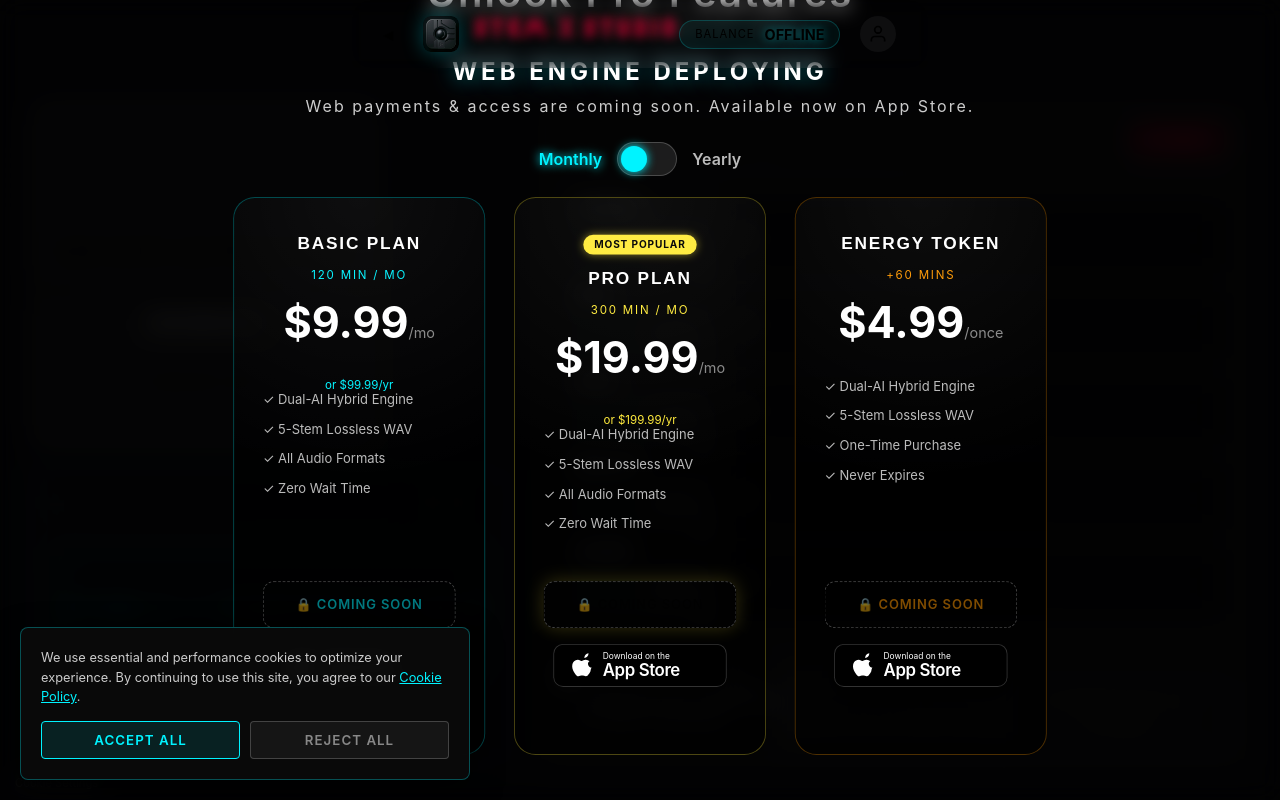
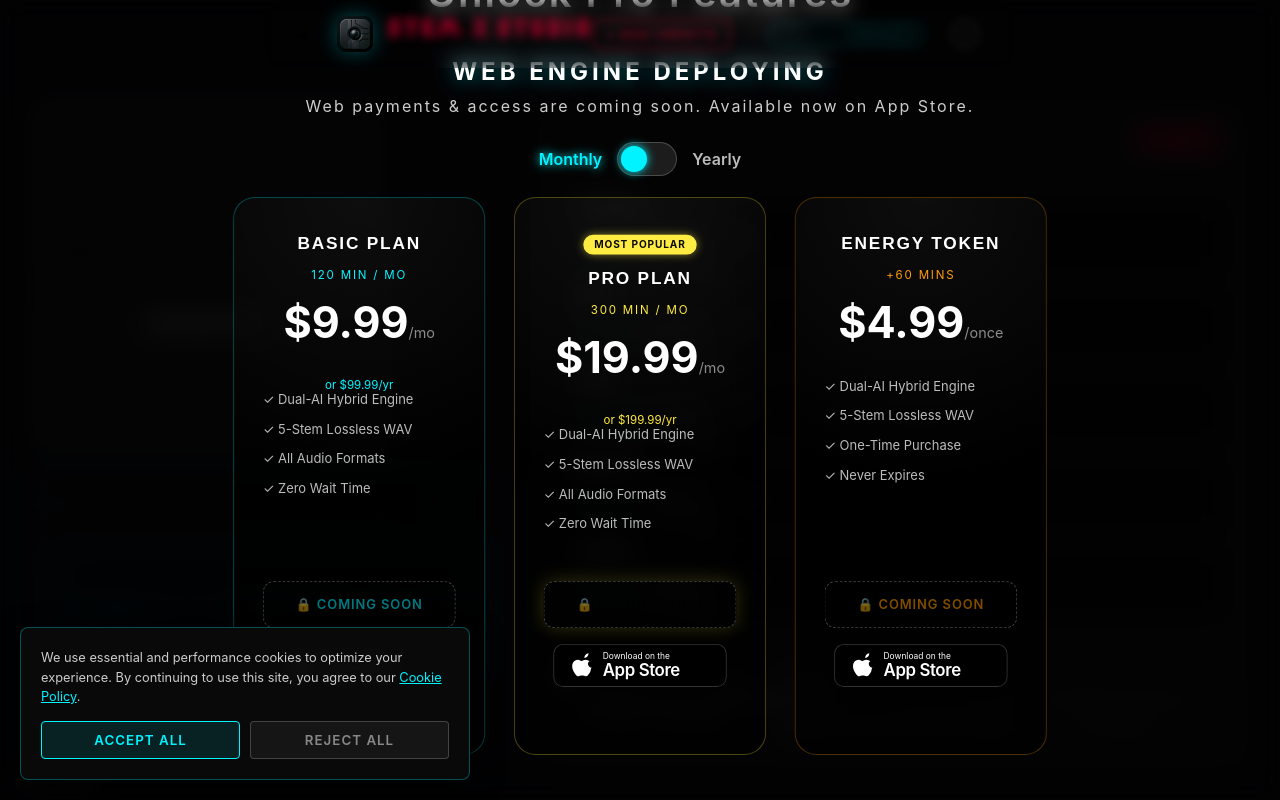
Before and after one commit to FuseVoid/stem-x-web, a plain HTML site: page app.html in a window 1280 px wide. Drawn offline with nearby package versions, Linux system fonts and the light colour scheme; a script that the page names is missing.

Commit message:
fix: restore original auth logic and apply physical blur shield over header

```diff
--- a/app.html
+++ b/app.html
@@ -209,17 +209,18 @@
             <img src="favicon.png" alt="FUSE VOID Logo" class="nav-logo" style="width: 36px; height: 36px; border-radius: 8px; filter: drop-shadow(0 0 10px rgba(0,243,255,0.3));">
             <span class="logo-text">STEM-X STUDIO</span>
         </div>
-        <div class="app-user-panel" style="position: relative; z-index: 10000; pointer-events: auto;">
-            <!-- Buton GİZLENDİ ve TIKLAMA (onclick) ÖZELLİĞİ TAMAMEN SİLİNDİ (Web açılana kadar) -->
-            <a href="javascript:void(0);" id="add-credits-btn-top" class="add-credits-btn" style="color: #ff0032; background: transparent; cursor: pointer; text-decoration: none; border: 1px solid #ff0032; padding: 6px 12px; border-radius: 4px; font-size: 0.75rem; letter-spacing: 1.5px; font-weight: 600; margin-right: 15px; box-shadow: 0 0 10px rgba(255, 0, 50, 0.2); transition: all 0.3s ease; text-transform: uppercase; z-index: 999999; display: none !important;">
+        <div class="app-user-panel" style="position: relative; z-index: 10000; filter: blur(4px); opacity: 0.6;">
+            <!-- SIBER KALKAN: Bu görünmez div, alttaki tüm butonlara tıklanmasını fiziksel olarak engeller -->
+            <div style="position: absolute; top: -10px; left: -10px; right: -10px; bottom: -10px; z-index: 99999999; cursor: not-allowed; background: transparent;"></div>
+
+            <a href="javascript:void(0);" id="add-credits-btn-top" onclick="document.getElementById('pricing-modal').style.display='flex';" class="add-credits-btn" style="color: #ff0032; background: transparent; cursor: pointer; text-decoration: none; border: 1px solid #ff0032; padding: 6px 12px; border-radius: 4px; font-size: 0.75rem; letter-spacing: 1.5px; font-weight: 600; margin-right: 15px; box-shadow: 0 0 10px rgba(255, 0, 50, 0.2); transition: all 0.3s ease; text-transform: uppercase; display: inline-block;">
                 + ADD CREDITS
             </a>
             <div class="credit-badge">
                 <span class="credit-label">BALANCE</span>
                 <span class="credit-value">OFFLINE</span>
             </div>
-            <!-- Profil ikonu TIKLAMA (onclick) ÖZELLİĞİ TAMAMEN SİLİNDİ (Web açılana kadar) -->
-            <div class="user-avatar" style="cursor: default; pointer-events: none;" title="Profile">
+            <div class="user-avatar" onclick="document.getElementById('auth-modal').style.display='flex';" style="cursor: pointer;" title="Profile">
                 <svg width="20" height="20" viewBox="0 0 24 24" fill="none" stroke="currentColor" stroke-width="2"><path d="M20 21v-2a4 4 0 0 0-4-4H8a4 4 0 0 0-4 4v2"></path><circle cx="12" cy="7" r="4"></circle></svg>
             </div>
             <button id="logout-btn" style="display: none; background: none; border: 1px solid #ff0032; color: #ff0032; padding: 4px 8px; border-radius: 4px; font-size: 0.65rem; font-family: 'Space Mono', monospace; cursor: pointer; margin-left: 10px; opacity: 0.7; transition: opacity 0.3s;" onmouseover="this.style.opacity='1'" onmouseout="this.style.opacity='0.7'" title="Logout">LOGOUT</button>
--- a/app.js
+++ b/app.js
@@ -97,13 +97,10 @@ document.addEventListener('DOMContentLoaded', () => {
     }
 
     // --- AUTHENTICATION LOGIC ---
-    /*
-    // GEÇİCİ OLARAK KAPATILDI (WEB ÖDEMELERİ AÇILANA KADAR)
     userAvatar.addEventListener('click', () => {
         authModal.style.display = 'flex';
         authError.style.display = 'none';
     });
-    */
 
     closeAuthBtn.addEventListener('click', () => {
         authModal.style.display = 'none';
```
